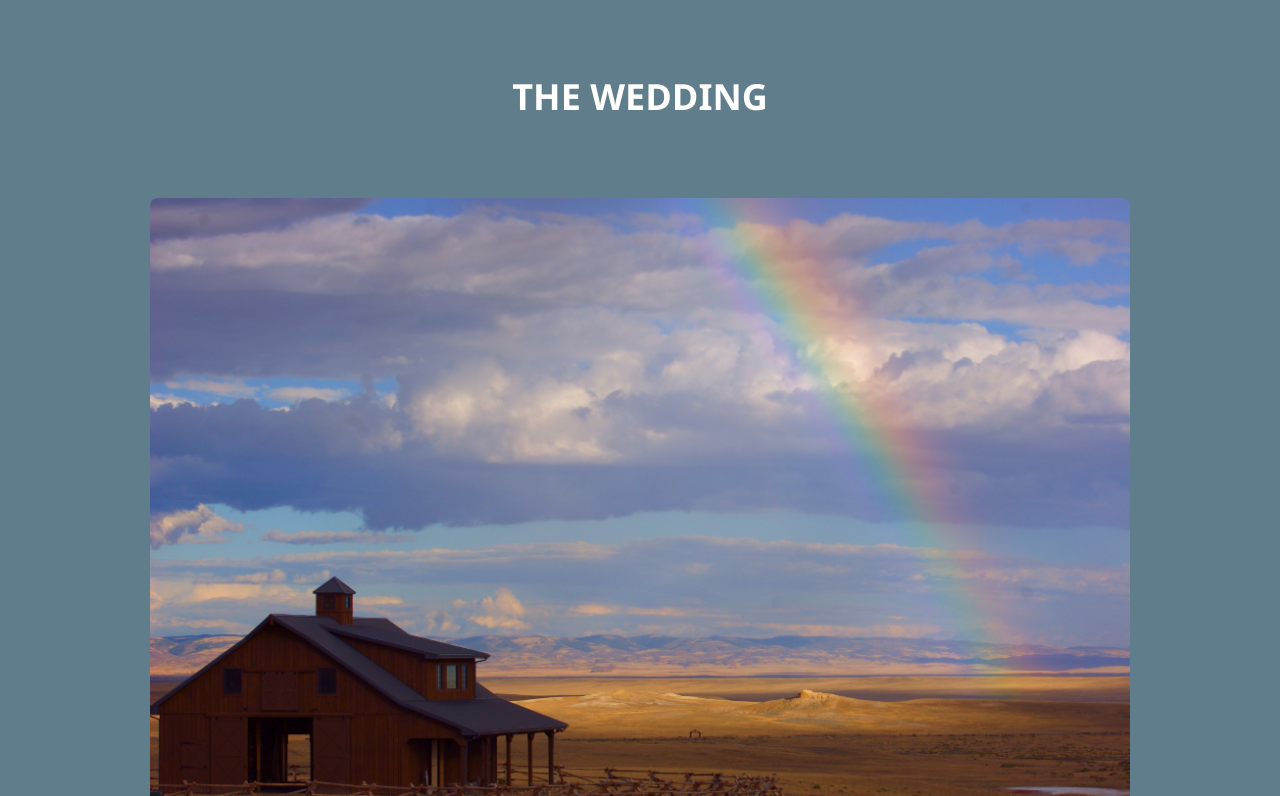
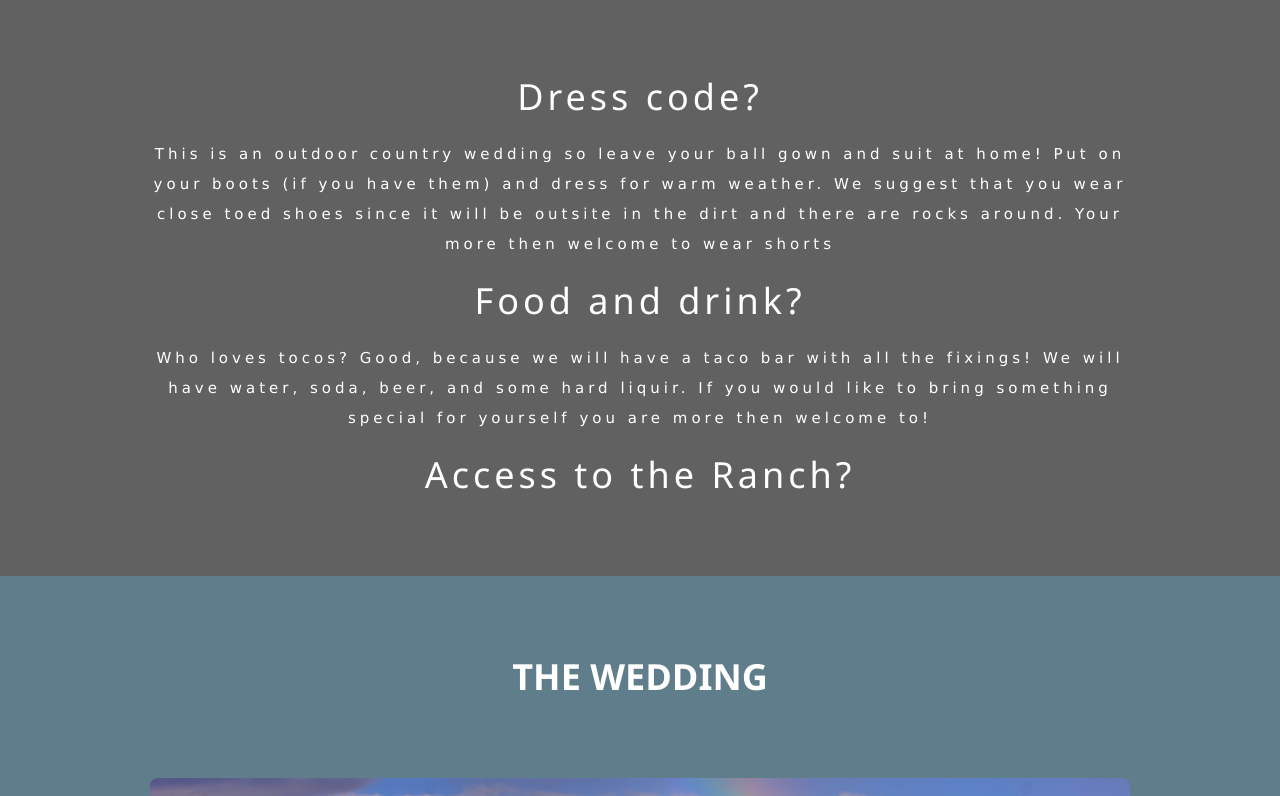
Before and after one commit to davidholford/davidholford, a website: page index.html in a window 1280 px wide. Shown: the part 3253-4049 px from the top of the page. Drawn offline with Linux system fonts and the light colour scheme.

Commit message:
Added the FAQ page
Added the dress code, food and drink, and access

```diff
--- a/index.html
+++ b/index.html
@@ -54,6 +54,20 @@
   </div>
 </div>
 
+<!-- FAQ -->
+<div class="w3-container w3-padding-64 w3-dark-grey w3-center w3-wide" id="wts">
+  <div class="w3-content">
+    <h1>Dress code?</h1>
+    <p>This is an outdoor country wedding so leave your ball gown and suit at home! Put on your boots (if you have them) and
+      dress for warm weather. We suggest that you wear close toed shoes since it will be outsite in the dirt and there are rocks around.
+      Your more then welcome to wear shorts</p>
+    <h1>Food and drink?</h1>
+    <p>Who loves tocos? Good, because we will have a taco bar with all the fixings! We will have water, soda, beer, and some hard
+      liquir. If you would like to bring something special for yourself you are more then welcome to!</p>
+    <h1>Access to the Ranch?
+  </div>
+</div>
+
 <!-- Wedding information -->
 <div class="w3-container w3-padding-64 w3-center w3-blue-grey" id="wedding">
   <div class="w3-content">
@@ -81,6 +95,7 @@
   </div>
 </div>
 
+<!-- Where to Stay -->
 <div class="w3-container w3-padding-64 w3-dark-grey w3-center w3-wide" id="wts">
   <div class="w3-content">
     <h1>Where to Stay</h1>
```
